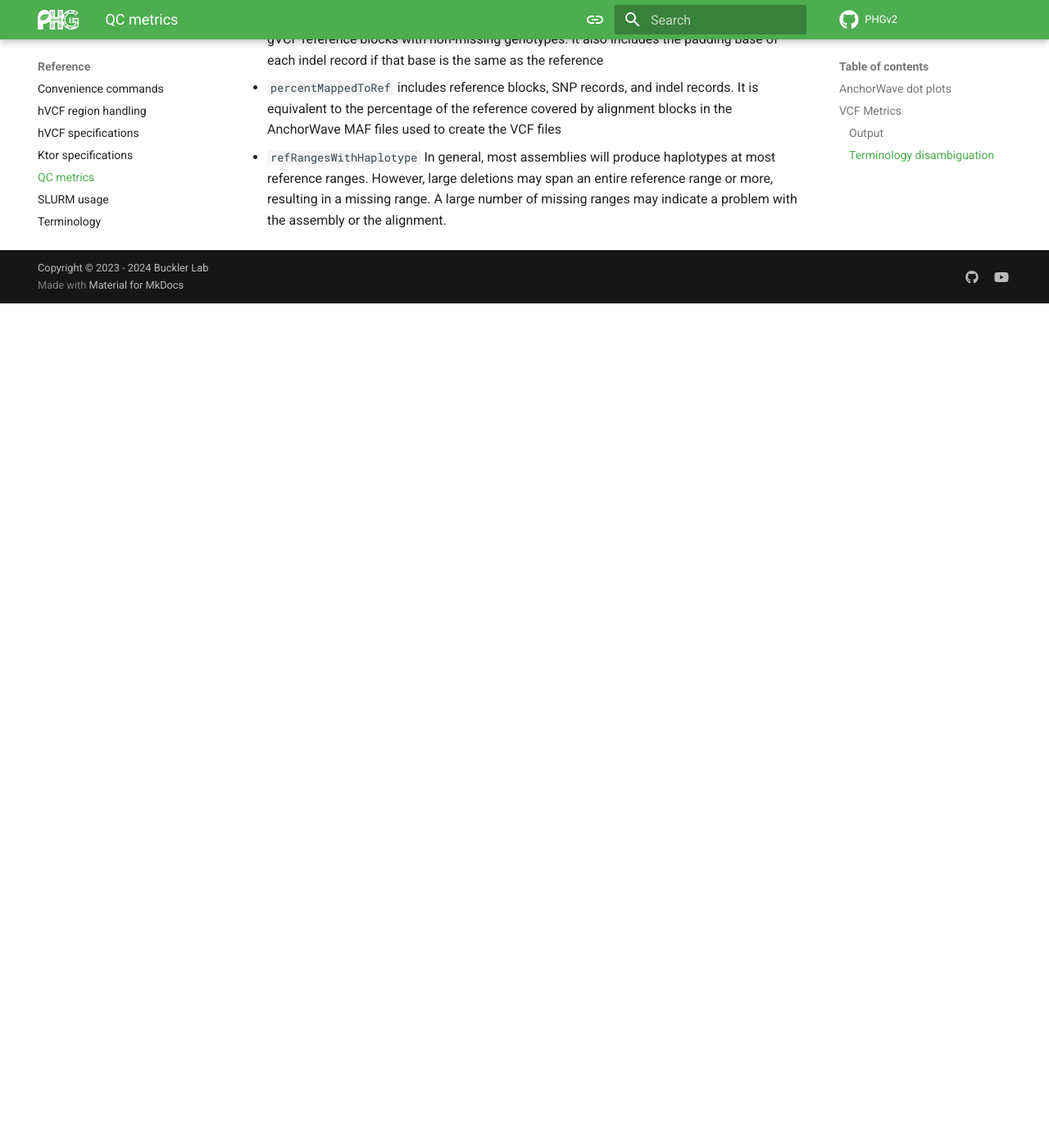
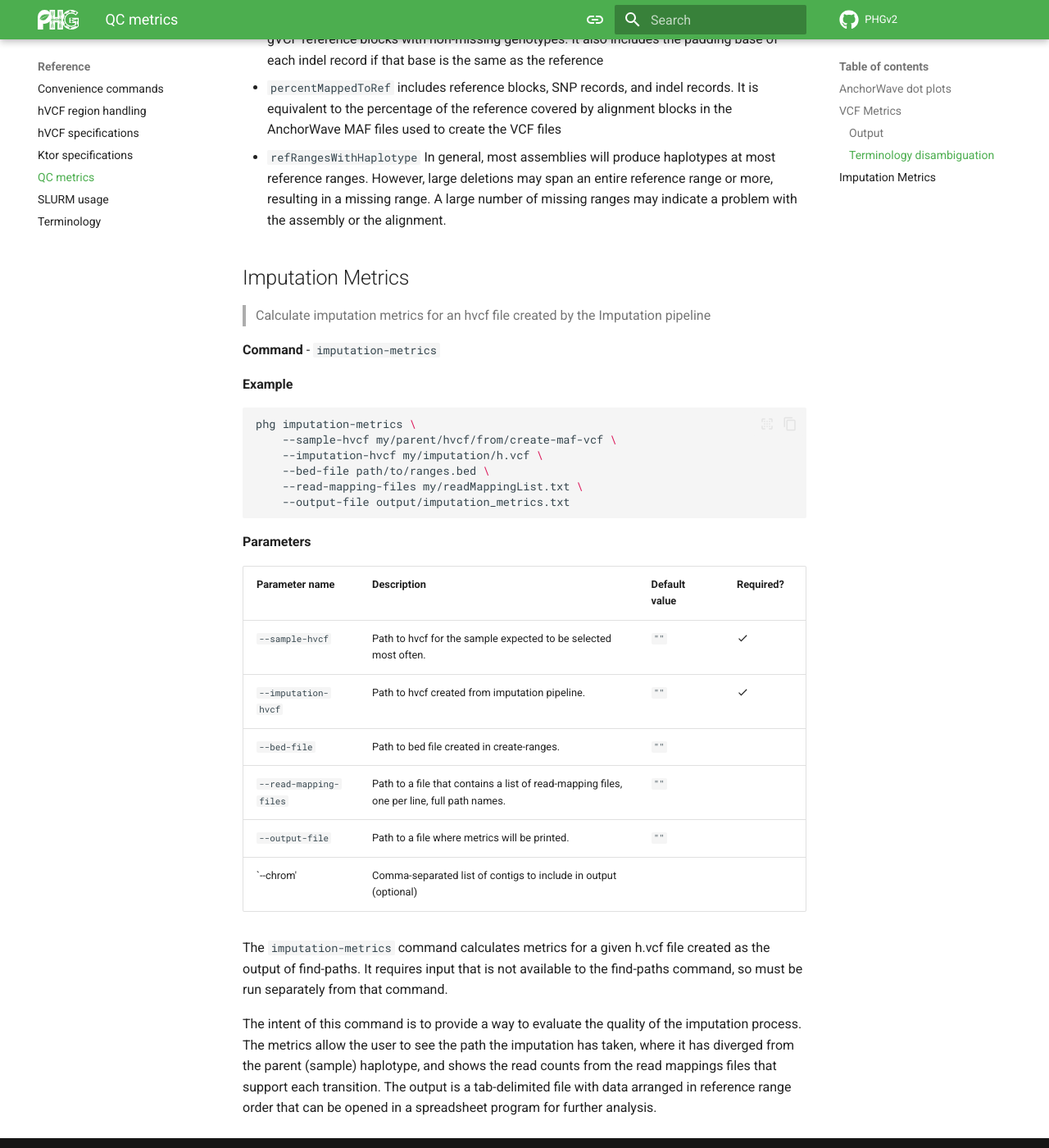
Before and after one commit to maize-genetics/phg_v2, an MkDocs documentation site: the page built from docs/qc_metrics.md, in a window 1280 px wide and 1400 px high, scrolled down 4091 px. Shown: the whole window at 82% size. Built offline with MkDocs 1.6.1 and Material for MkDocs 9.7.7, drawn with Linux system fonts in a browser that asks for light colours; comment, search, counter and statistics services are not loaded; before the commit the page ends 4461 px from its top, so only the background shows below that.

Commit message:
moved imputation-metrics doc to qc_metrics.md

````diff
--- a/docs/qc_metrics.md
+++ b/docs/qc_metrics.md
@@ -199,3 +199,42 @@ format.
   span an entire reference range or more, resulting in a missing
   range. A large number of missing ranges may indicate a problem with
   the assembly or the alignment.
+
+## Imputation Metrics
+
+> Calculate imputation metrics for an hvcf file created by the Imputation pipeline
+
+**Command** - `imputation-metrics`
+
+**Example**
+
+```shell
+phg imputation-metrics \
+    --sample-hvcf my/parent/hvcf/from/create-maf-vcf \
+    --imputation-hvcf my/imputation/h.vcf \
+    --bed-file path/to/ranges.bed \
+    --read-mapping-files my/readMappingList.txt \
+    --output-file output/imputation_metrics.txt
+```
+
+**Parameters**
+
+
+| Parameter name         | Description                                                                               | Default value | Required?        |
+|------------------------|-------------------------------------------------------------------------------------------|---------------|------------------|
+| `--sample-hvcf`        | Path to hvcf for the sample expected to be selected most often.                           | `""`          | :material-check: |
+| `--imputation-hvcf`    | Path to hvcf created from imputation pipeline.                                            | `""`          | :material-check: |
+| `--bed-file`           | Path to bed file created in create-ranges.                                                | `""`          |                  |
+| `--read-mapping-files` | Path to a file that contains a list of read-mapping files, one per line, full path names. | `""`          |                  |
+| `--output-file`        | Path to a file where metrics will be printed.                                             | `""`          |                  |
+| `--chrom'              | Comma-separated list of contigs to include in output (optional)                           |               |                  |
+
+The `imputation-metrics` command calculates metrics for a given h.vcf file created as the output of find-paths.
+It requires input that is not available to the find-paths command, so must be run separately from
+that command.
+
+The intent of this command is to provide a way to evaluate the quality of the imputation process.  The metrics
+allow the user to see the path the imputation has taken, where it has diverged from the parent (sample)
+haplotype, and shows the read counts from the read mappings files that support each transition.
+The output is a tab-delimited file with data arranged in reference range order that can be opened in a
+spreadsheet program for further analysis.
````
Also changed, not shown: docs/convenience_commands.md (+0 -28 lines).
